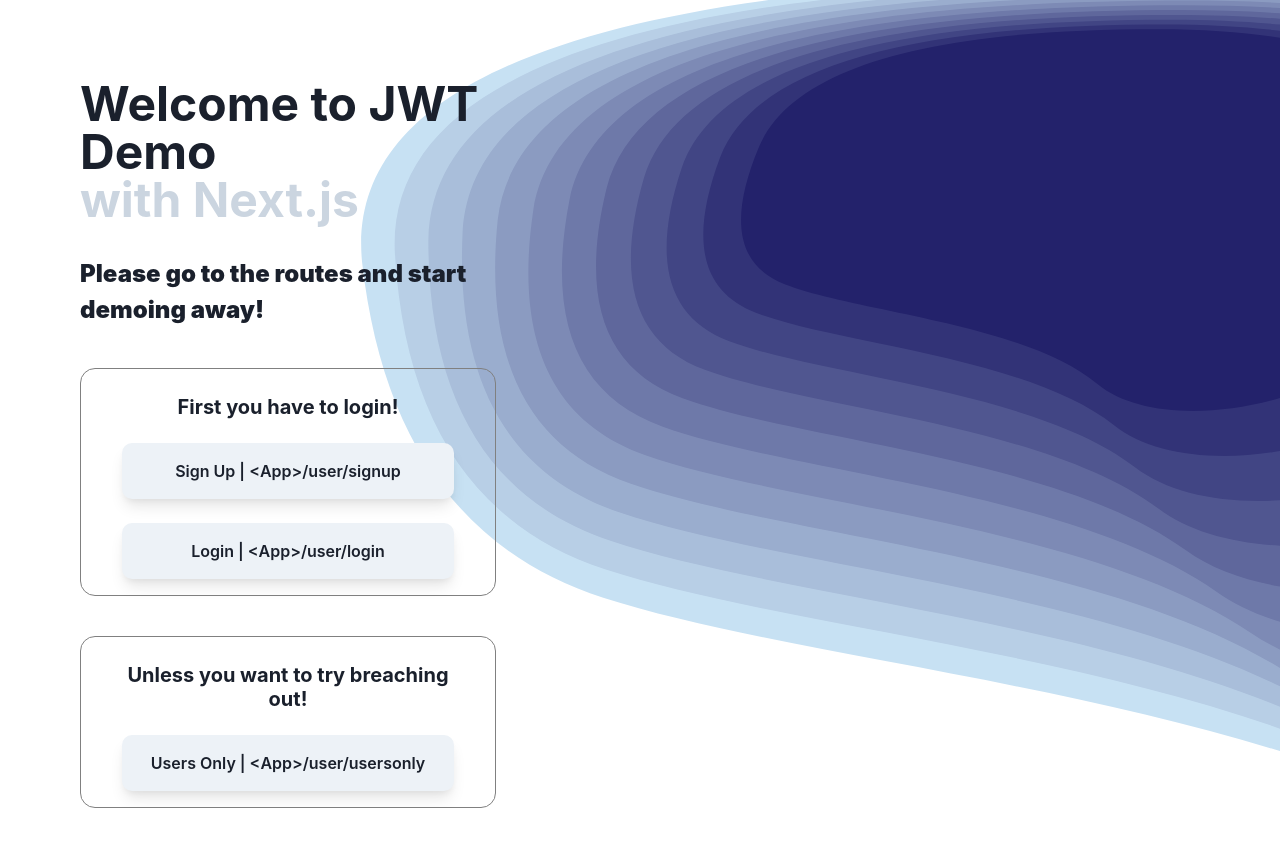
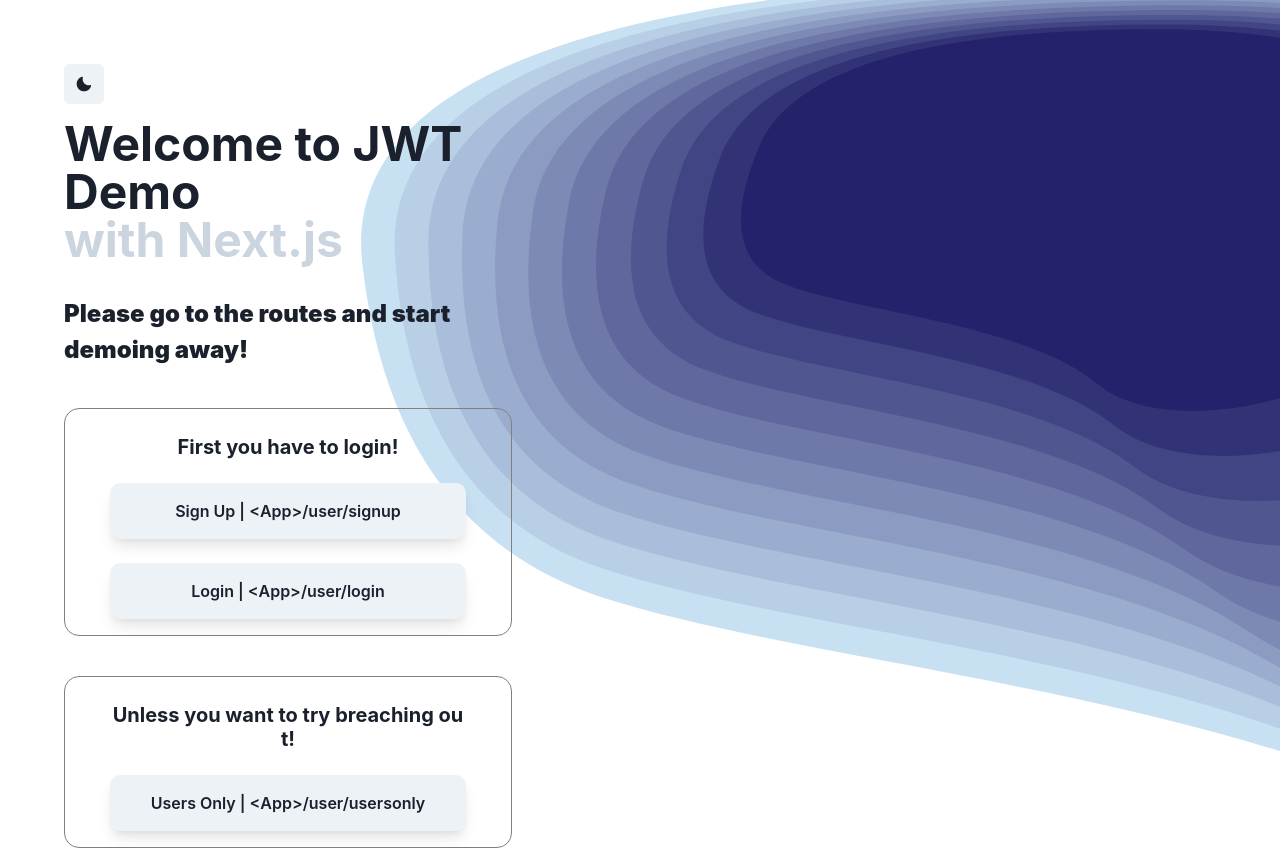
Before and after one commit to DarwisNarvaezDev/next-jwt-demo, a Next.js app: page / in a window 1280 px wide. Before the commit the page ends 808 px from the top, so only its background shows below. Built offline with nearby package versions, Linux system fonts and the light colour scheme.

Commit message:
added color toggle and go back button in users only

```diff
--- a/src/pages/index.tsx
+++ b/src/pages/index.tsx
@@ -1,29 +1,30 @@
-import { Button, Flex, Heading, Text, theme, useColorMode } from "@chakra-ui/react";
+import { Button, Flex, Heading, IconButton, Switch, Text, theme, useColorMode } from "@chakra-ui/react";
 import Image from "next/image";
 import darkSvg from '/public/drk-indx-bg.svg'
 import brightSvg from '/public/brth-indx-bg.svg'
 import { useEffect, useState } from "react";
 import Theme from "@/util/Theme";
 import Router from 'next/router'
+import { MoonIcon, SunIcon } from "@chakra-ui/icons";
 
 export default function Home() {
 
-  const { colorMode } = useColorMode();
+  const { colorMode, toggleColorMode } = useColorMode();
 
-  const [ indexButtons, setIndexButtons ] = useState([
-    { id: 0, name: 'Sign Up', link: '/user/signup'  },
-    { id: 1, name: 'Login', link: '/user/login'  },
-    { id: 2, name: 'Users Only', link: '/user/usersonly'  },
+  const [indexButtons, setIndexButtons] = useState([
+    { id: 0, name: 'Sign Up', link: '/user/signup' },
+    { id: 1, name: 'Login', link: '/user/login' },
+    { id: 2, name: 'Users Only', link: '/user/usersonly' },
   ]);
 
   useEffect(() => {
     document.title = "Home | JWT Demo"
     let flag = false
-    setInterval(()=>{
-      if( !flag ){
+    setInterval(() => {
+      if (!flag) {
         document.title = "Home | JWT Demo"
         flag = !flag
-      }else{
+      } else {
         document.title = "Sign up!"
         flag = !flag
       }
@@ -38,7 +39,7 @@
         id={"Greeter"}
         h={"100vh"}
         position={"relative"}
-        >
+      >
         <Flex
           width={["100%"]}
           height={"100%"}
@@ -46,7 +47,7 @@
           position={"absolute"}
           justifyContent={"flex-end"}
           zIndex={99}
-          >
+        >
           <Image height={600} alt="greeter" src={colorMode === 'dark' ? darkSvg : brightSvg} />
         </Flex>
         <Flex
@@ -59,6 +60,17 @@
           position={'absolute'}
           zIndex={99999}
         >
+          <Flex
+            mb={"1rem"}
+            width={"100%"}
+            height={"50px"}
+            gap={3}
+            alignItems={"center"}
+          >
+            <IconButton aria-label="Toggle Color Mode" icon={colorMode === 'dark' ? <SunIcon /> : <MoonIcon />}
+              onClick={toggleColorMode}
+            ></IconButton>
+          </Flex>
           <Flex
             flexDir={"column"}
             width={"100%"}
@@ -80,9 +92,9 @@
               <Flex
                 width={Theme.appHeaderContainer.secondaryTextDimentions}
               >
-              <Text
-                fontWeight={Theme.appHeaderContainer.fontWeight}
-                fontSize={Theme.appHeaderContainer.secondaryText}
+                <Text
+                  fontWeight={Theme.appHeaderContainer.fontWeight}
+                  fontSize={Theme.appHeaderContainer.secondaryText}
                 >Please go to the routes and start demoing away!</Text>
               </Flex>
               <Flex
@@ -109,7 +121,7 @@
                   p={Theme.buttonContainer.buttons.padding}
                   cursor={Theme.buttonContainer.buttons.cursor}
                   fontWeight={Theme.buttonContainer.buttons.fontWeight}
-                  onClick={()=>{
+                  onClick={() => {
                     window.location.href = '/user/signup'
                   }}
                 >
@@ -126,7 +138,7 @@
                   justifyContent={"center"}
                   p={Theme.buttonContainer.buttons.padding}
                   fontWeight={Theme.buttonContainer.buttons.fontWeight}
-                  onClick={()=>{
+                  onClick={() => {
                     window.location.href = '/user/login'
                   }}
                 >
@@ -161,7 +173,7 @@
                   p={Theme.buttonContainer.buttons.padding}
                   fontWeight={Theme.buttonContainer.buttons.fontWeight}
                   cursor={Theme.buttonContainer.buttons.cursor}
-                  onClick={()=>{
+                  onClick={() => {
                     Router.push('/user/usersonly')
                   }}
                 >
@@ -169,7 +181,6 @@
                 </Flex>
               </Flex>
             </Flex>
-
           </Flex>
         </Flex>
       </Flex>
--- a/src/util/Theme.tsx
+++ b/src/util/Theme.tsx
@@ -4,7 +4,7 @@
     },
     mainContainer: {
         dimentions: ['100%', '100%', '45%'],
-        padding: ['1rem', '2rem', '5rem'],
+        padding: ['1rem', '2rem', '4rem'],
         textAlign: ['center', 'center', 'left'],
     },
     appHeaderContainer: {
```
Also changed, not shown: src/pages/user/usersonly.tsx (+9 -2 lines).
